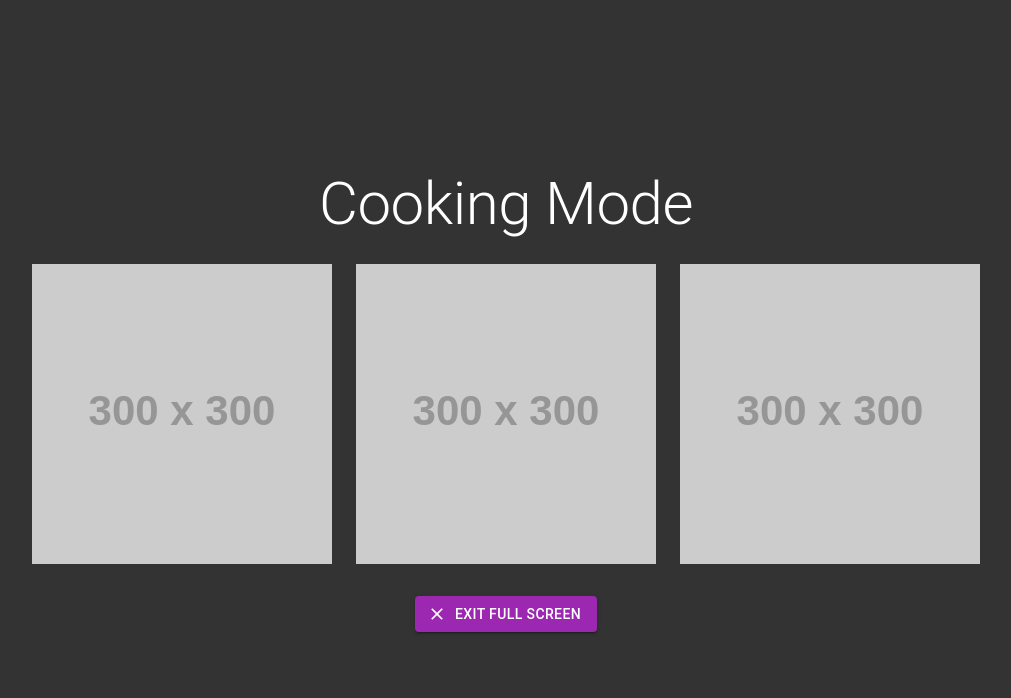
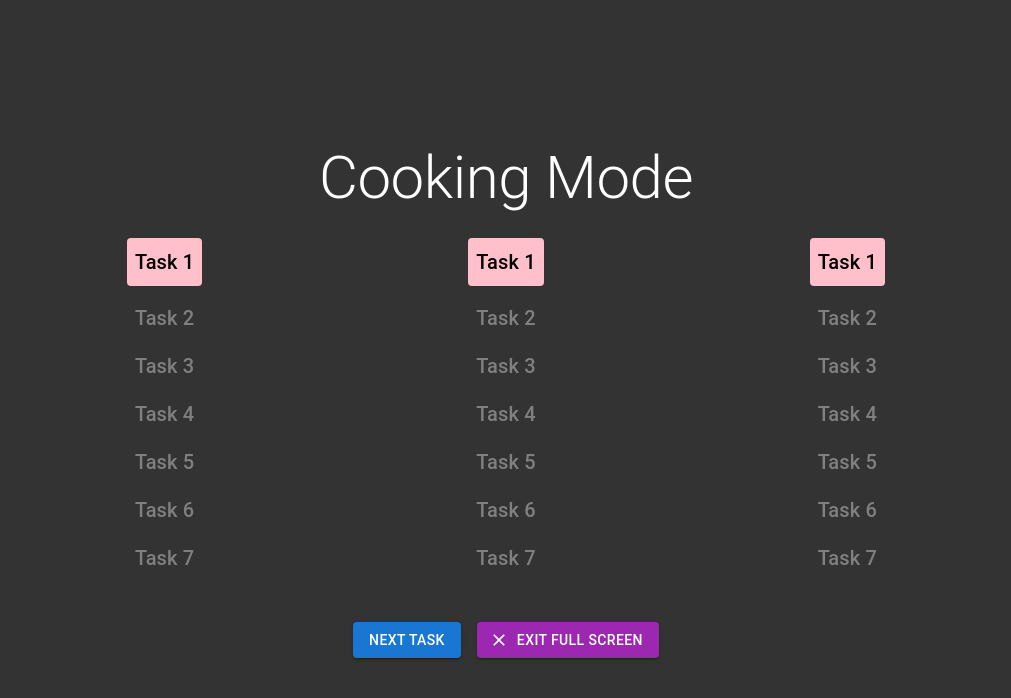
Before and after one commit to singapore2024/Team-6, a React (Vite) app in the folder vite-project/: page / in a window 1280 px wide. Both pictures are taken after a click on the button 772 px from the left and 314 px from the top of the page. Shown: the top 698 px of the page, without its empty margins (134-1145 px from the left). Built offline with nearby package versions, Linux system fonts and the light colour scheme.

Commit message:
Task logic

```diff
--- a/vite-project/src/CookingMode.tsx
+++ b/vite-project/src/CookingMode.tsx
@@ -1,13 +1,34 @@
-// CookingMode.tsx
-import React from "react";
-import { Box, Typography, Button } from "@mui/material";
+import React, { useState } from "react";
+import { Box, Typography, Button, Grid } from "@mui/material";
 import { Close } from "@mui/icons-material";
 
 interface CookingModeProps {
   onExit: () => void;
 }
 
+const tasks = [1, 2, 3, 4, 5, 6, 7]; // Example tasks in ascending order
+
 const CookingMode: React.FC<CookingModeProps> = ({ onExit }) => {
+  const [currentTask, setCurrentTask] = useState(0); // Initial task
+
+  // Function to increment the current task, ensuring we don't exceed the number of tasks
+  const handleNextTask = () => {
+    if (currentTask < tasks.length - 1) {
+      setCurrentTask(currentTask + 1);
+    }
+  };
+
+  // Function to determine task styles
+  const getTaskStyle = (taskNumber: number) => {
+    if (taskNumber === currentTask + 1) {
+      return { color: 'black', backgroundColor: 'pink', padding: '8px', borderRadius: '4px' }; // Current task
+    } else if (taskNumber < currentTask + 1) {
+        return { color: 'black' }; // Past tasks
+      } else {
+        return { color: 'grey' }; // Future tasks
+      }
+    };
+
     return (
       <Box
         sx={{
@@ -28,44 +49,68 @@ const CookingMode: React.FC<CookingModeProps> = ({ onExit }) => {
         }}
       >
         <Typography variant="h2" sx={{ marginBottom: 3 }}>Cooking Mode</Typography>
-      <Box
-        sx={{
-          display: 'flex',
-          justifyContent: 'center',
-          alignItems: 'center',
-          gap: 3 // Adjust the gap between images
-        }}
+
+        <Grid container spacing={4} sx={{ width: '80%' }}>
+          <Grid item xs={12} sm={4}>
+            <Box sx={{ display: 'flex', flexDirection: 'column', alignItems: 'center' }}>
+              {tasks.map((task) => (
+                <Typography
+                  key={task}
+                  sx={{ ...getTaskStyle(task), marginBottom: 2 }}
+                  variant="h6"
                 >
-        {/* Example images */}
-        <Box
-          component="img"
-          src="https://via.placeholder.com/300"
-          alt="Cooking Step 1"
-          sx={{ width: 300, height: 300 }}
-        />
-        <Box
-          component="img"
-          src="https://via.placeholder.com/300"
-          alt="Cooking Step 2"
-          sx={{ width: 300, height: 300 }}
-        />
-        <Box
-          component="img"
-          src="https://via.placeholder.com/300"
-          alt="Cooking Step 3"
-          sx={{ width: 300, height: 300 }}
-        />
+                  Task {task}
+                </Typography>
+              ))}
             </Box>
+          </Grid>
+          <Grid item xs={12} sm={4}>
+            <Box sx={{ display: 'flex', flexDirection: 'column', alignItems: 'center' }}>
+              {tasks.map((task) => (
+                <Typography
+                  key={task}
+                  sx={{ ...getTaskStyle(task), marginBottom: 2 }}
+                  variant="h6"
+                >
+                  Task {task}
+                </Typography>
+              ))}
+            </Box>
+          </Grid>
+          <Grid item xs={12} sm={4}>
+            <Box sx={{ display: 'flex', flexDirection: 'column', alignItems: 'center' }}>
+              {tasks.map((task) => (
+                <Typography
+                  key={task}
+                  sx={{ ...getTaskStyle(task), marginBottom: 2 }}
+                  variant="h6"
+                >
+                  Task {task}
+                </Typography>
+              ))}
+            </Box>
+          </Grid>
+        </Grid>
+
+        <Box sx={{ display: 'flex', gap: 2, marginTop: 4 }}>
+          <Button
+            variant="contained"
+            color="primary"
+            onClick={handleNextTask}
+            disabled={currentTask >= tasks.length - 1} // Disable button if on the last task
+          >
+            Next Task
+          </Button>
           <Button
             startIcon={<Close />}
             variant="contained"
             color="secondary"
-        sx={{ marginTop: 4 }}
             onClick={onExit}
           >
             Exit Full Screen
           </Button>
         </Box>
+      </Box>
     );
   };
 
```
Lines whose indentation alone changed are shown as unchanged.
